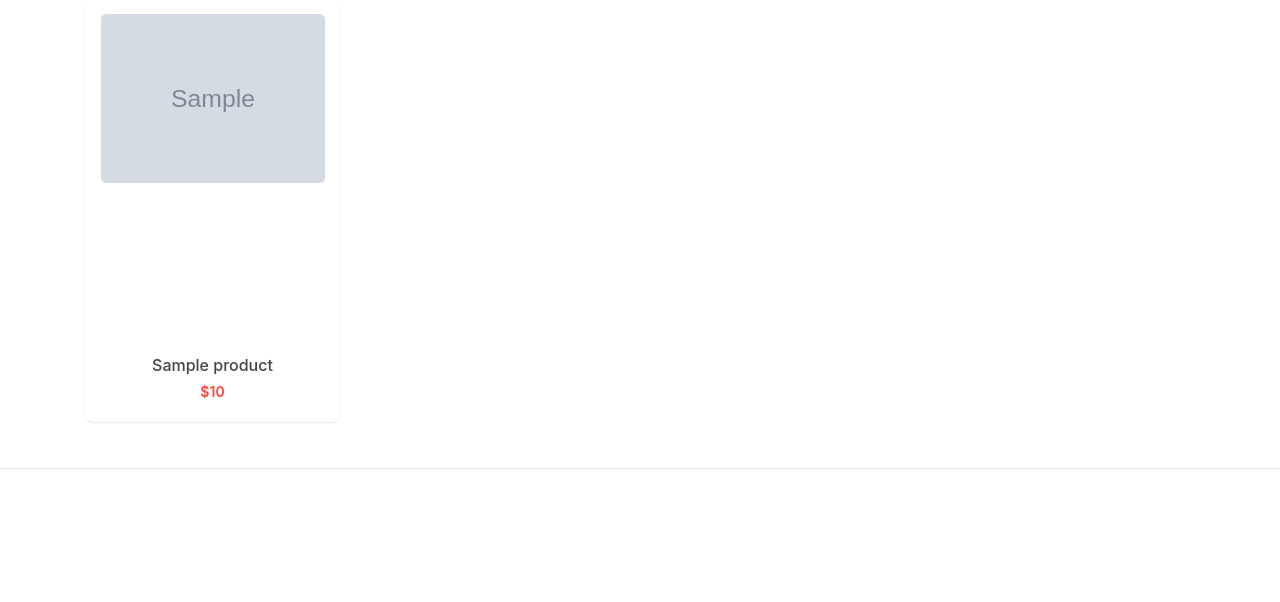
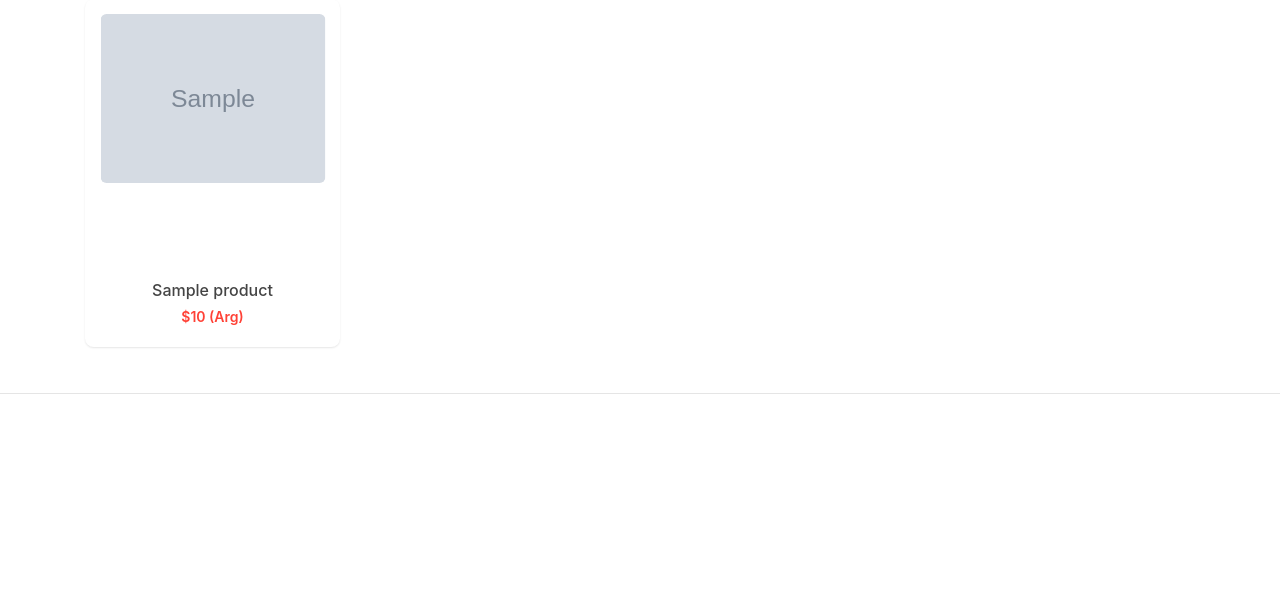
Before and after one commit to nahuelbrandan/company_website, a Django app: page / in a window 1280 px wide. Shown: the part 2113-2715 px from the top of the page. Run offline with Django 3.2, Linux system fonts and the light colour scheme; tables that the repository leaves empty hold one stand-in row (values such as "Sample post"); grey boxes marked "Sample" are stand-in pictures; some libraries are stand-ins or nearby versions.

Commit message:
cambios cosmeticos

```diff
--- a/src/app/static/css/products.css
+++ b/src/app/static/css/products.css
@@ -37,7 +37,7 @@
 }
 
 .product_item .product_details {
-    padding-top: 155%;
+    padding-top: 120%;
     text-align: center
 }
 
--- a/src/app/templates/home.html
+++ b/src/app/templates/home.html
@@ -8,7 +8,7 @@
   <link rel="stylesheet" href="https://cdnjs.cloudflare.com/ajax/libs/material-design-iconic-font/2.2.0/css/material-design-iconic-font.min.css">
   <link rel="stylesheet" type="text/css" href="{% static 'css/products.css' %}" />
 
-  <!-- Full Page Image Header with Vertically Centered Content -->
+  <!-- Cover image -->
   <div class="masthead">
     <div class="centered">
       <h2>Centro de belleza</h2>
@@ -17,6 +17,7 @@
     </div>
   </div>
 
+  <!-- Descripción de la empresa -->
   <div class="how-section1">
     <div class="row">
       <div class="col-md-6 how-img1">
@@ -55,6 +56,7 @@
     <hr>
   </div>
 
+  <!-- Servicios -->
   <div class="background_color_pink">
     <div class="container">
       <p class="title_of_section"> Servicios: </p>
@@ -105,7 +107,7 @@
               <div class="product_details">
                 <h5><a href="product/{{product.id}}">{{product.title}}</a></h5>
                 <ul class="product_price list-unstyled">
-                  <li class="new_price">${{product.price}}</li>
+                  <li class="new_price">${{product.price}} (Arg)</li>
                 </ul>
               </div>
             </div>
--- a/src/app/templates/layout.html
+++ b/src/app/templates/layout.html
@@ -2,7 +2,7 @@
 <html>
 <head>
   {% load static %}
-  <link rel="shortcut icon" href="{% static 'images/favicon.png' type='image/x-icon' %}">
+  <link rel="shortcut icon" href="{% static 'images/favicon2.png' type='image/x-icon' %}">
   <title>{{ title }}</title>
   <link rel="stylesheet" type="text/css" href="{% static 'css/style.css' %}" />
   <link rel="stylesheet" href="https://stackpath.bootstrapcdn.com/bootstrap/4.3.0/css/bootstrap.min.css" integrity="sha384-PDle/QlgIONtM1aqA2Qemk5gPOE7wFq8+Em+G/hmo5Iq0CCmYZLv3fVRDJ4MMwEA" crossorigin="anonymous">
```
Also changed, not shown: src/app/static/images/favicon2.png (renamed from src/app/static/images/favicon.png).
